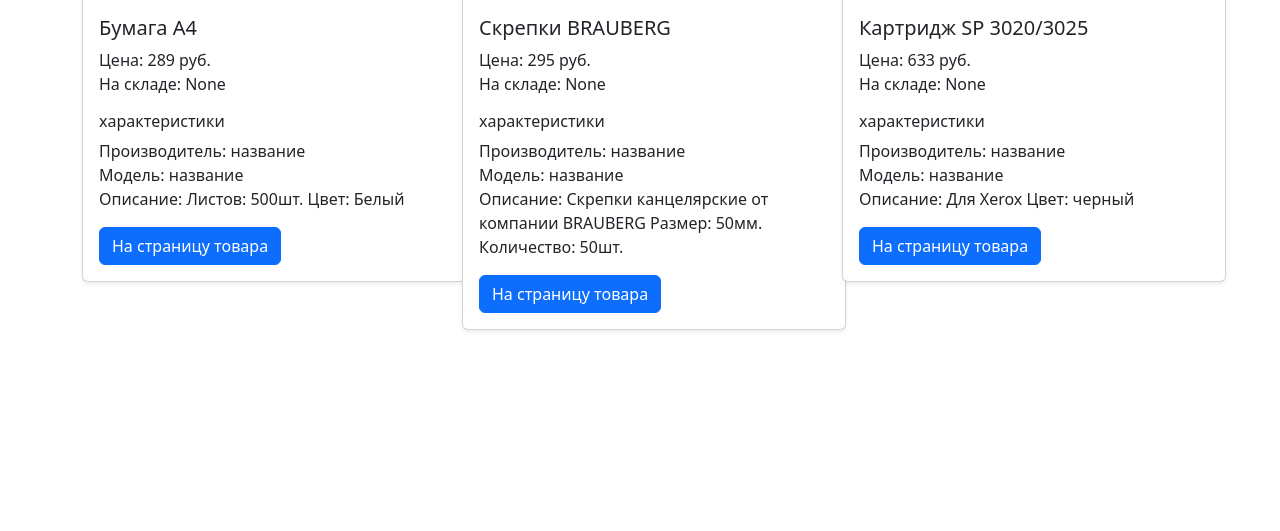
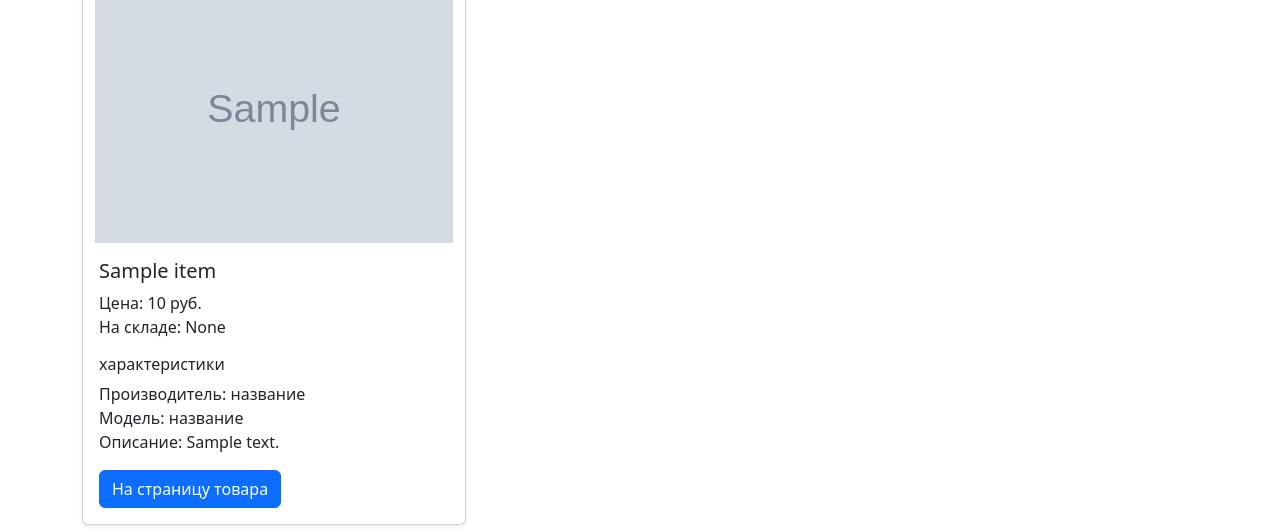
Before and after one commit to AlexandrBxbrxv/dz_19_2, a Django app: template catalog/templates/catalog/equipment.html in a window 1280 px wide. Shown: the part 269-800 px from the top of the page. Run offline with Django 5.2, Linux system fonts and the light colour scheme; data comes from the database, SQL or seed files in the repository; tables that the repository leaves empty hold one stand-in row (values such as "Sample post"); the template is opened without the code that fills it: values that come from a table or form of the project are taken from there, most other values are stand-ins (such as "Sample title", 1, 10 or a date in 2020); grey boxes marked "Sample" are stand-in pictures.

Commit message:
поменял название вызываемого списка на equipment

```diff
--- a/catalog/templates/catalog/equipment.html
+++ b/catalog/templates/catalog/equipment.html
@@ -6,7 +6,7 @@
 
 <div class="container mt-3">
   <div class="row">
-    {% for item in consumables %}
+    {% for item in equipment %}
     <div class="col-4">
       <div class="card shadow-sm" style="width: 24rem;">
         <div class="container center">
```
